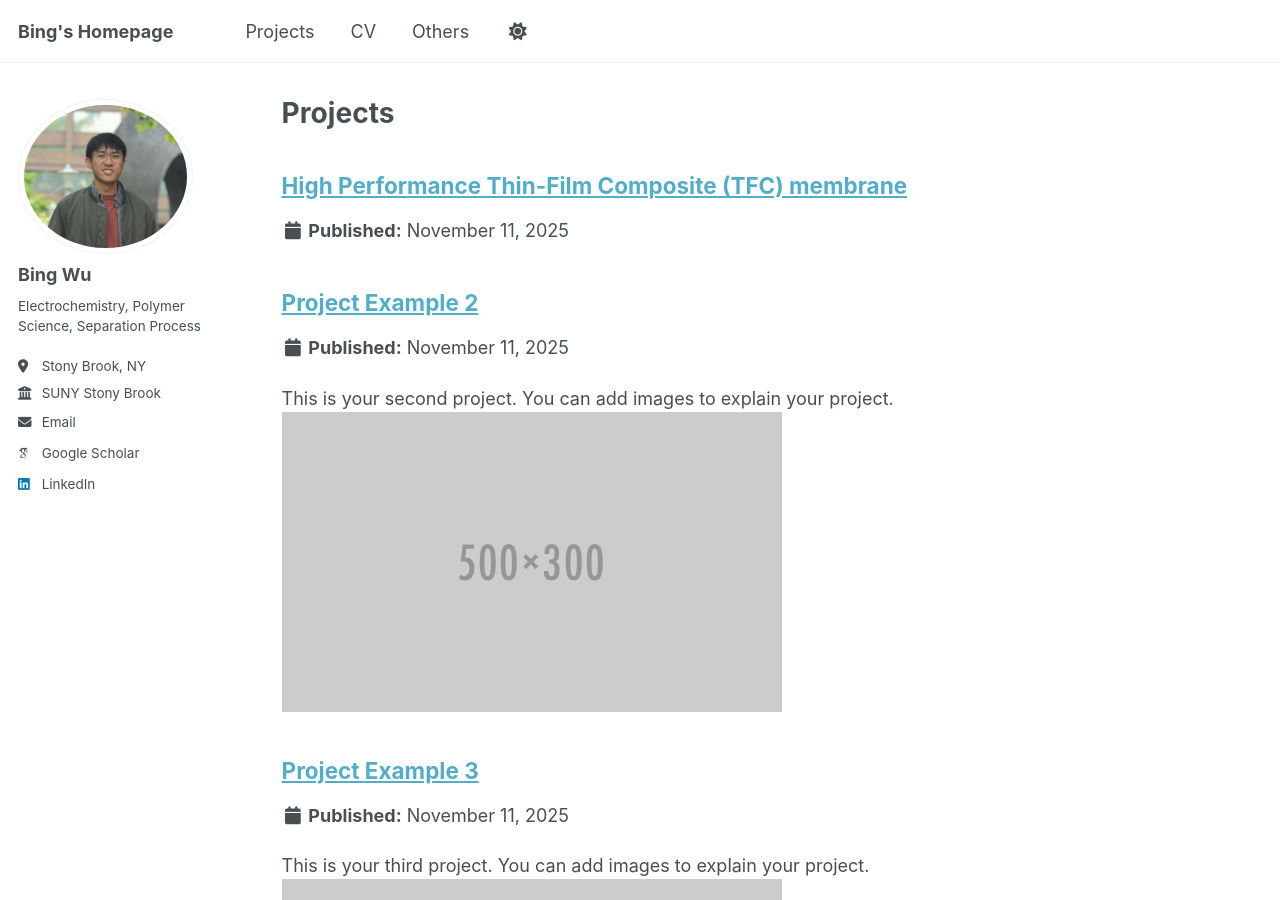
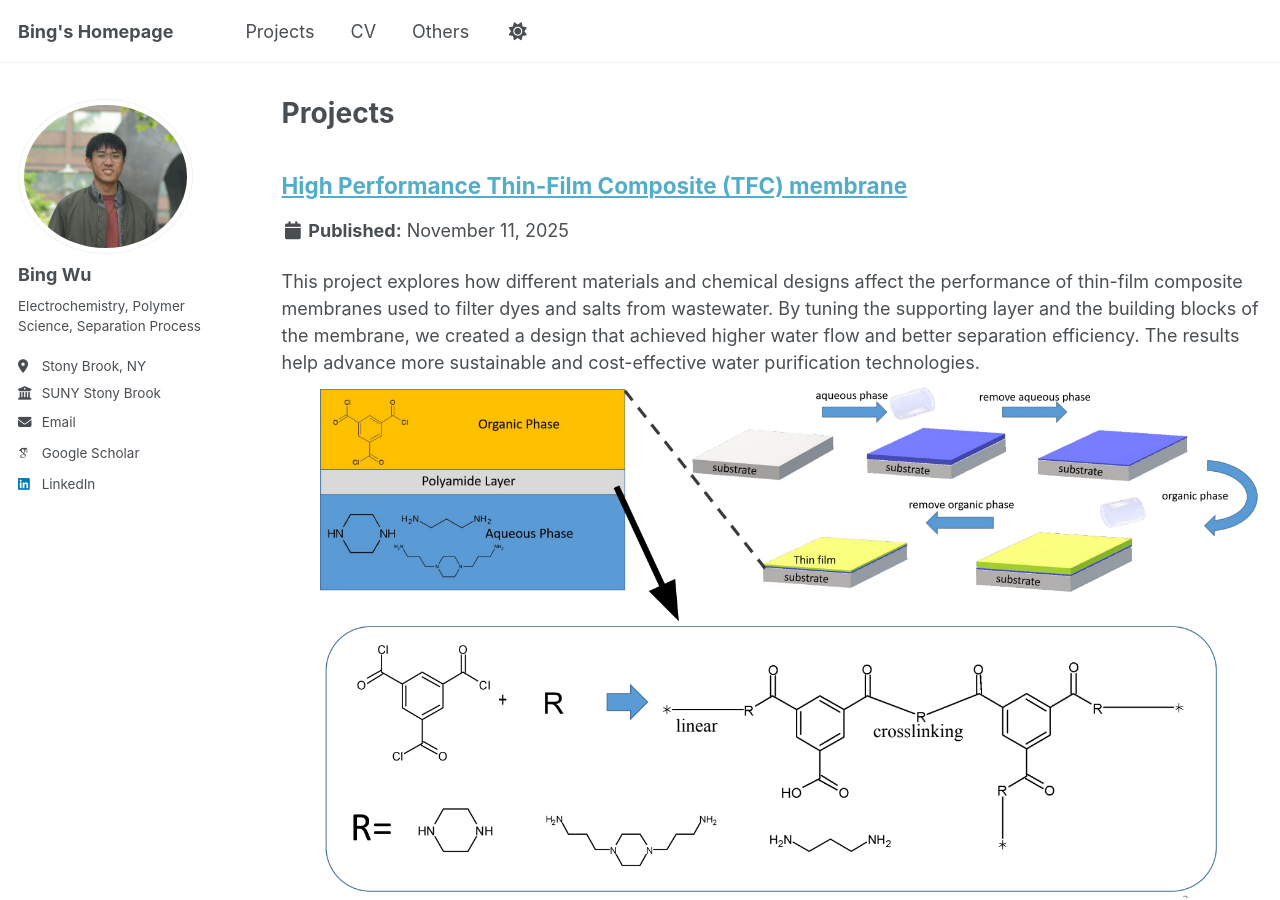
Before and after one commit to Bing-H-WU/Bing-H-WU.github.io, a Jekyll site: the page built from _pages/projects.html, in a window 1280 px wide and 900 px high. Built offline with Jekyll 4.4.1, drawn with Linux system fonts in a browser that asks for light colours; some web fonts are replaced; a script that is not in the unit is left out.

Commit message:
Update project-1.md

```diff
--- a/_projects/project-1.md
+++ b/_projects/project-1.md
@@ -1,6 +1,6 @@
 ---
 title: "High Performance Thin-Film Composite (TFC) membrane"
-excerpt: ""
+excerpt: "This project explores how different materials and chemical designs affect the performance of thin-film composite membranes used to filter dyes and salts from wastewater. By tuning the supporting layer and the building blocks of the membrane, we created a design that achieved higher water flow and better separation efficiency. The results help advance more sustainable and cost-effective water purification technologies.<br/><img src='/images/Project1.png'>"
 collection: projects
 ---
 
```
